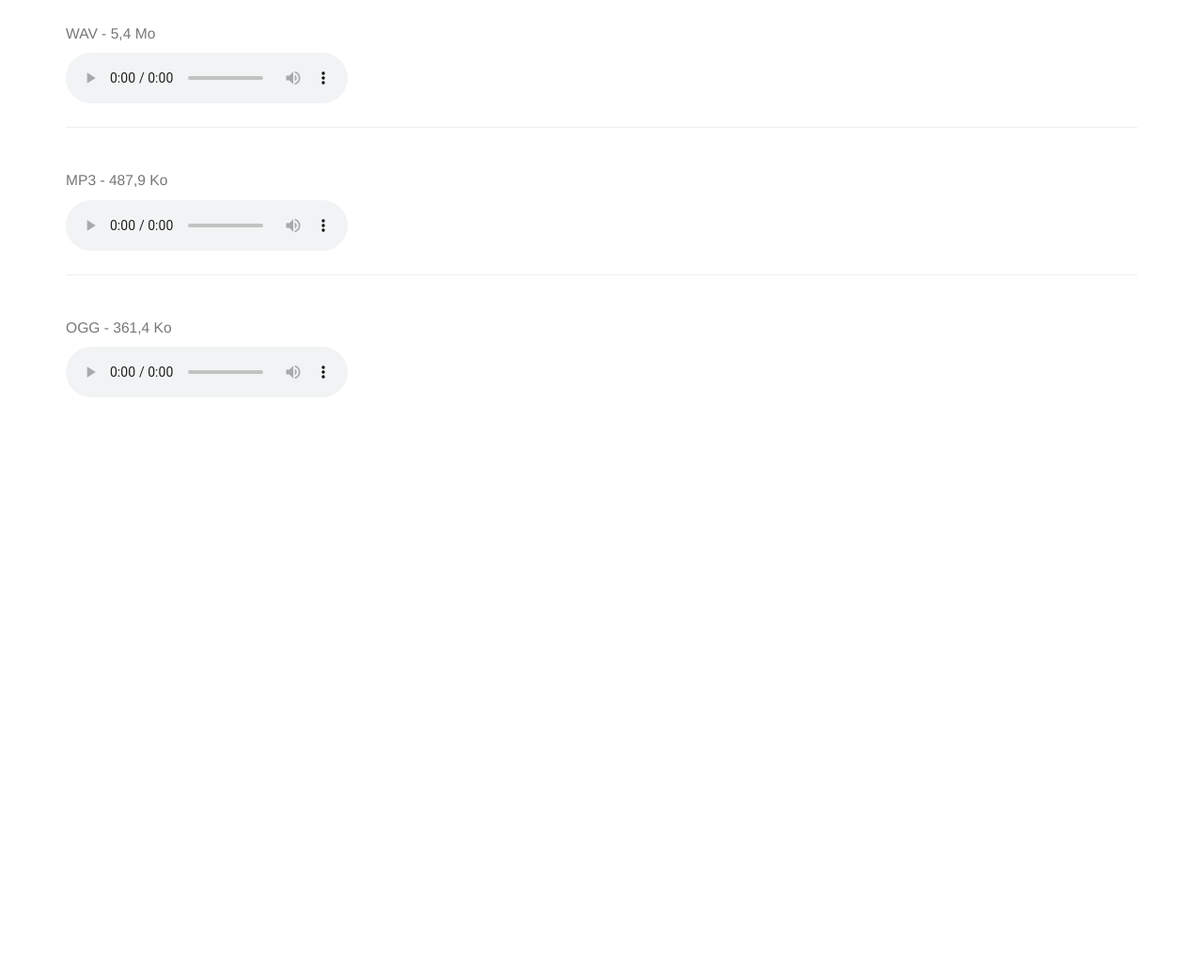
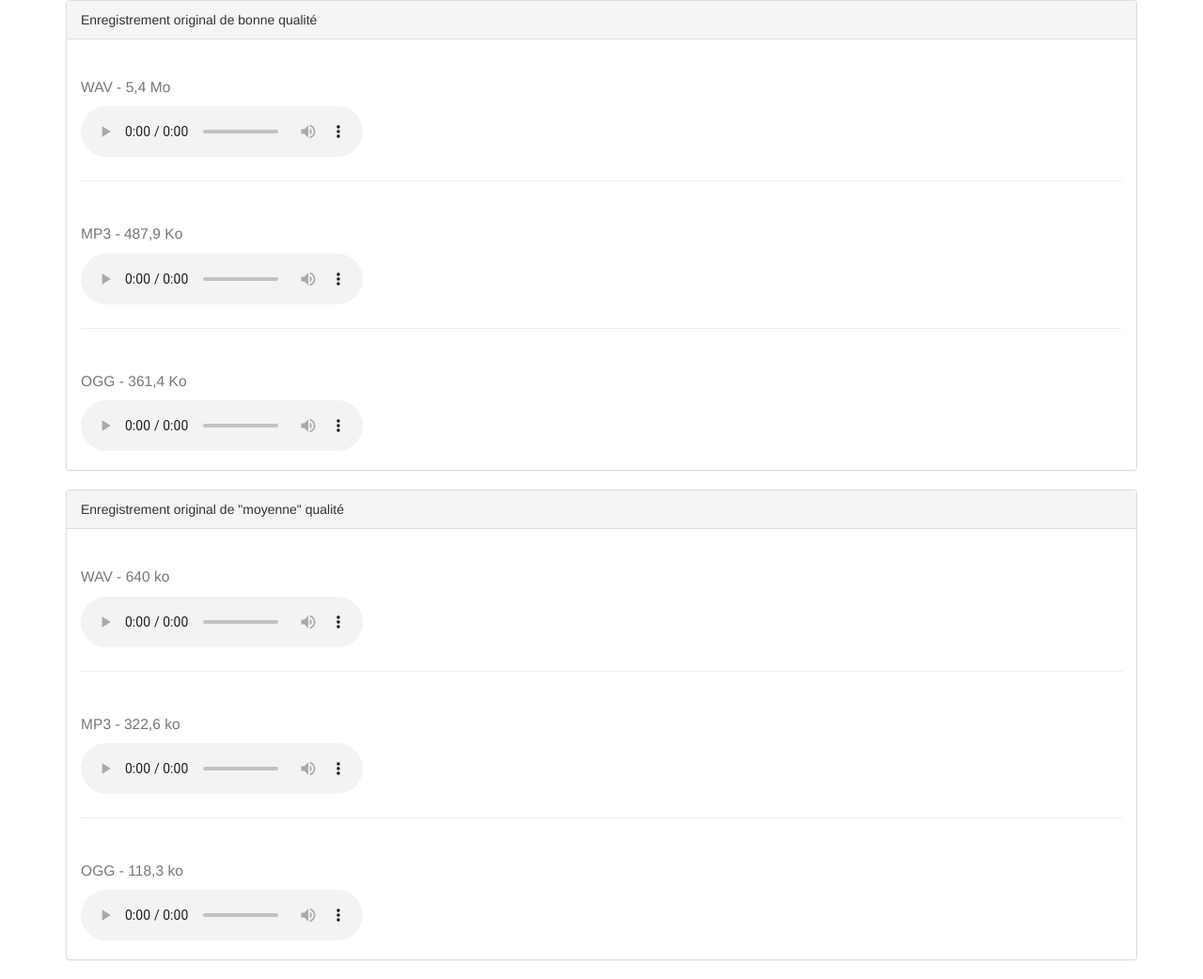
Before and after one commit to InnovaLangues/audio-format-compare, a plain HTML site: page index.html in a window 1280 px wide. Shown: the whole page at 94% size. Before the commit the page ends 800 px from the top, so only its background shows below. Drawn offline with Linux system fonts and the light colour scheme.

Commit message:
new files for comparison

```diff
--- a/index.html
+++ b/index.html
@@ -9,25 +9,71 @@
   </head>
   <body>
     <div class="container">
+      <div class="panel panel-default">
+        <div class="panel-heading">Enregistrement original de bonne qualité</div>
+        <div class="panel-body">
           <div class="row">
             <div class="col-md-12">
-          <h3><small>WAV - 5,4 Mo</small></h3>
-          <audio preload="auto" controls src="audio/Iwav.wav"></audio>
+              <h3>
+                <small>WAV - 5,4 Mo</small>
+              </h3>
+              <audio preload="auto" controls src="audio/set1/Iwav.wav"></audio>
             </div>
           </div>
           <hr/>
           <div class="row">
             <div class="col-md-12">
-          <h3><small>MP3 - 487,9 Ko</small></h3>
-          <audio controls src="audio/Imp3.mp3"></audio>
+              <h3>
+                <small>MP3 - 487,9 Ko</small>
+              </h3>
+              <audio controls src="audio/set1/Imp3.mp3"></audio>
             </div>
           </div>
           <hr/>
           <div class="row">
             <div class="col-md-12">
-          <h3><small>OGG - 361,4 Ko</small></h3>
-          <audio preload="auto" controls src="audio/Iogg.ogg"></audio>
+              <h3>
+                <small>OGG - 361,4 Ko</small>
+              </h3>
+              <audio preload="auto" controls src="audio/set1/Iogg.ogg"></audio>
             </div>
           </div>
+
+        </div>
+      </div>
+
+      <div class="panel panel-default">
+        <div class="panel-heading">Enregistrement original de "moyenne" qualité</div>
+        <div class="panel-body">
+          <div class="row">
+            <div class="col-md-12">
+              <h3>
+                <small>WAV - 640 ko</small>
+              </h3>
+              <audio preload="auto" controls src="audio/set2/OSR_uk_000_0020_8k.wav"></audio>
+            </div>
+          </div>
+          <hr/>
+          <div class="row">
+            <div class="col-md-12">
+              <h3>
+                <small>MP3 - 322,6 ko</small>
+              </h3>
+              <audio preload="auto" controls src="audio/set2/OSR_uk_export_01.mp3"></audio>
+            </div>
+          </div>
+          <hr/>
+          <div class="row">
+            <div class="col-md-12">
+              <h3>
+                <small>OGG - 118,3 ko</small>
+              </h3>
+              <audio preload="auto" controls src="audio/set2/OSR_uk_export_01.ogg"></audio>
+            </div>
+          </div>
+
+        </div>
+      </div>
+
     </body>
   </html>
```
Also changed, not shown: 8 other files. Lines whose indentation alone changed are shown as unchanged.
